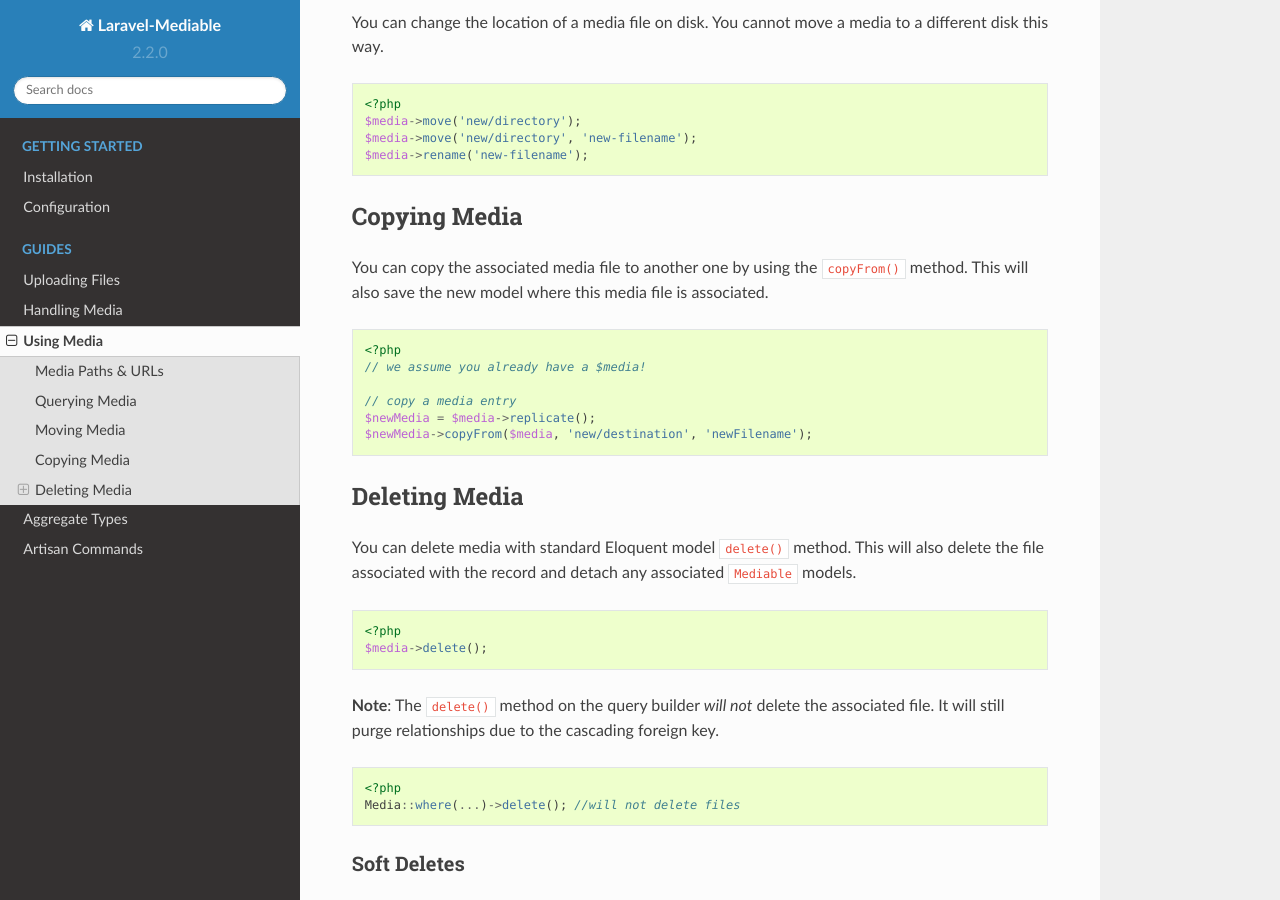
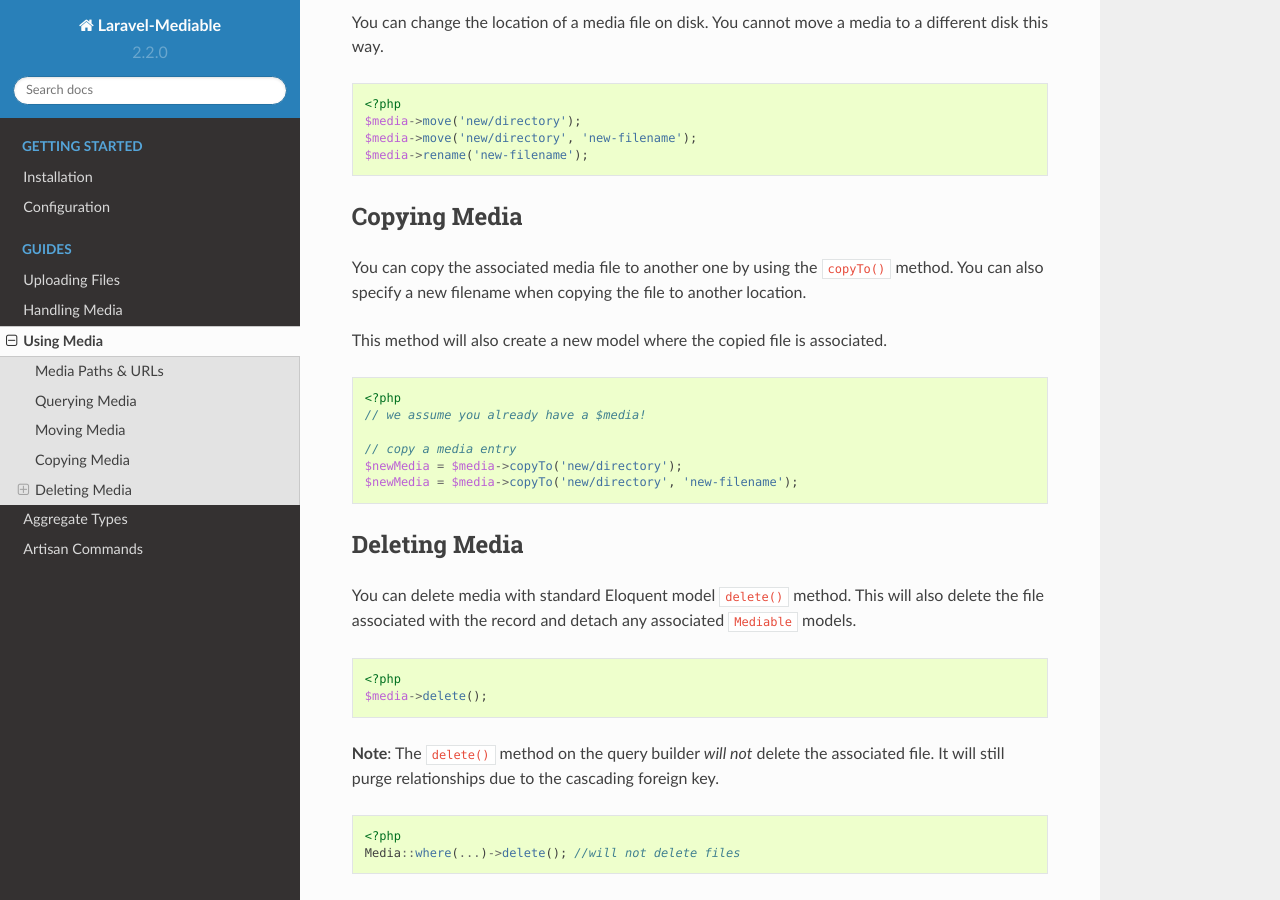
Before and after one commit to plank/laravel-mediable, a Sphinx documentation site: the page built from docs/source/media.rst, in a window 1280 px wide and 900 px high, scrolled down 1311 px. Built offline with Sphinx 7.4.7 and the Read the Docs theme 2.0.0, drawn with Linux system fonts in a browser that asks for light colours.

Commit message:
update test and docs

```diff
--- a/docs/source/media.rst
+++ b/docs/source/media.rst
@@ -76,7 +76,9 @@
 Copying Media
 ---------------------
 
-You can copy the associated media file to another one by using the ``copyFrom()`` method. This will also save the new model where this media file is associated.
+You can copy the associated media file to another one by using the ``copyTo()`` method. You can also specify a new filename when copying the file to another location.
+
+This method will also create a new model where the copied file is associated.
 
 ::
 
@@ -84,8 +86,8 @@
     // we assume you already have a $media!
 
     // copy a media entry
-    $newMedia = $media->replicate();
-    $newMedia->copyFrom($media, 'new/destination', 'newFilename');
+    $newMedia = $media->copyTo('new/directory');
+    $newMedia = $media->copyTo('new/directory', 'new-filename');
 
 Deleting Media
 ---------------------
```
Also changed, not shown: 1 other file.
